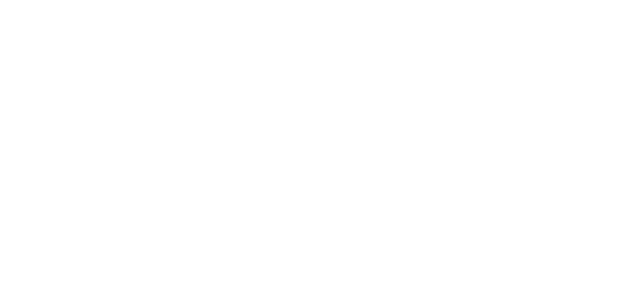
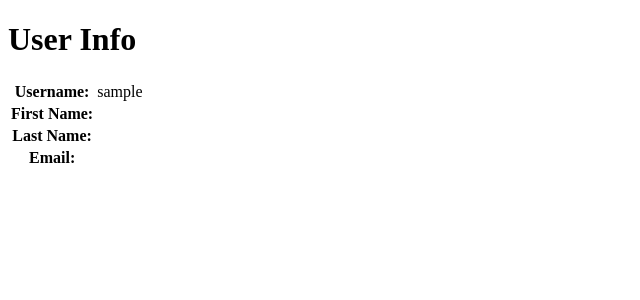
Before and after one commit to benthecohen/BensCRUD, a PHP site: page /dashboard.php in a window 1280 px wide. Before the commit the part shown is empty. Shown: the top 300 px of the page, without its empty margins (0-640 px from the left). Run offline with PHP 8.4, Linux system fonts and the light colour scheme; the visitor is signed in with stand-in values (Sample User, id 1); data that the repository does not hold is empty.

Commit message:
Login functionality, implemented dashboard.php
tables in dashboard
redirect in login.php via javascript
corrected various syntax errors

```diff
--- a/dashboard.php
+++ b/dashboard.php
@@ -1,3 +1,29 @@
 <?php
+require_once("dashboardcontroller.php");
+?>
 
-?>
+<!DOCTYPE html>
+
+<head></head>
+
+<body>
+<h1>User Info</h1>
+<table>
+	<tr>
+		<th>Username: </th>
+		<td><?php echo $usr->getUsername();?></td>
+	</tr>
+	<tr>
+		<th>First Name: </th>
+		<td><?php echo $usr->getFirstName();?></td>
+	</tr>
+	<tr>
+		<th>Last Name: </th>
+		<td><?php echo $usr->getLastName();?></td>
+	</tr>
+	<tr>
+		<th>Email: </th>
+		<td><?php echo $usr->getEmail();?></td>
+	</tr>
+
+</body>
--- a/dashboardcontroller.php
+++ b/dashboardcontroller.php
@@ -1,7 +1,8 @@
 <?php
-require_once("usermodel.php");
-if (isset($_SESSION["name"])){
+include("usermodel.php");
+if (isset($_SESSION["username"])){
 	$usr = new User();
-
+	$usr->setUserAttributes("username",$_SESSION["username"]);
+	$usr->getUserInfo();
 }
 ?>
--- a/login.php
+++ b/login.php
@@ -11,6 +11,10 @@
 </head>
 
 <body>
+<?php if (isset($_SESSION["username"])){ ?>
+<script type="text/javascript">
+	window.location = "dashboard.php"; </script>
+	<?php } ?>
 <h1>Log In</h1>
 <form action="login.php" method="post">
 <input type="text" name="username" placeholder="Your Username" />
--- a/logincontroller.php
+++ b/logincontroller.php
@@ -4,7 +4,6 @@ include("usermodel.php");
 if ($_SERVER['REQUEST_METHOD'] == "POST") {
 	if (User::authenticateUser($_POST["username"], $_POST["password"])) {
 		$_SESSION["username"] = $_POST["username"];
-		HttpResponse::redirect('dashboard.php');
 	} else {
 		echo 'Wrong username and/or password.';
 	}
--- a/usermodel.php
+++ b/usermodel.php
@@ -11,6 +11,9 @@ class User {
 	private $lastname;
 	private $email;
 
+	public function getUsername() {
+		return $this->username;
+	}
 	public function getFirstName() {
 		return $this->firstname;
 	}
@@ -123,12 +126,12 @@ class User {
 	public function setUserAttributes($attr, $value) {
 		if (is_string($attr) && is_string($value)) { //if the method is passed individual attribute/value as string
 			$this->$attr = $value;
-		} elseif (is_array($attr) && is_array($value) && count($attr) == count($value) { //if method is passed two matching arrays
+		} elseif (is_array($attr) && is_array($value) && count($attr) == count($value)) { //if method is passed two matching arrays
 			foreach ($attr as $i => $x) {
 				$this->$x = $value[$i];
 			}
 		} else {
-			error_log("Error: arguments for setUserAttributes must be two strings or two matching arrays.")
+			error_log("Error: arguments for setUserAttributes must be two strings or two matching arrays.");
 		}
 	}
 }
```
